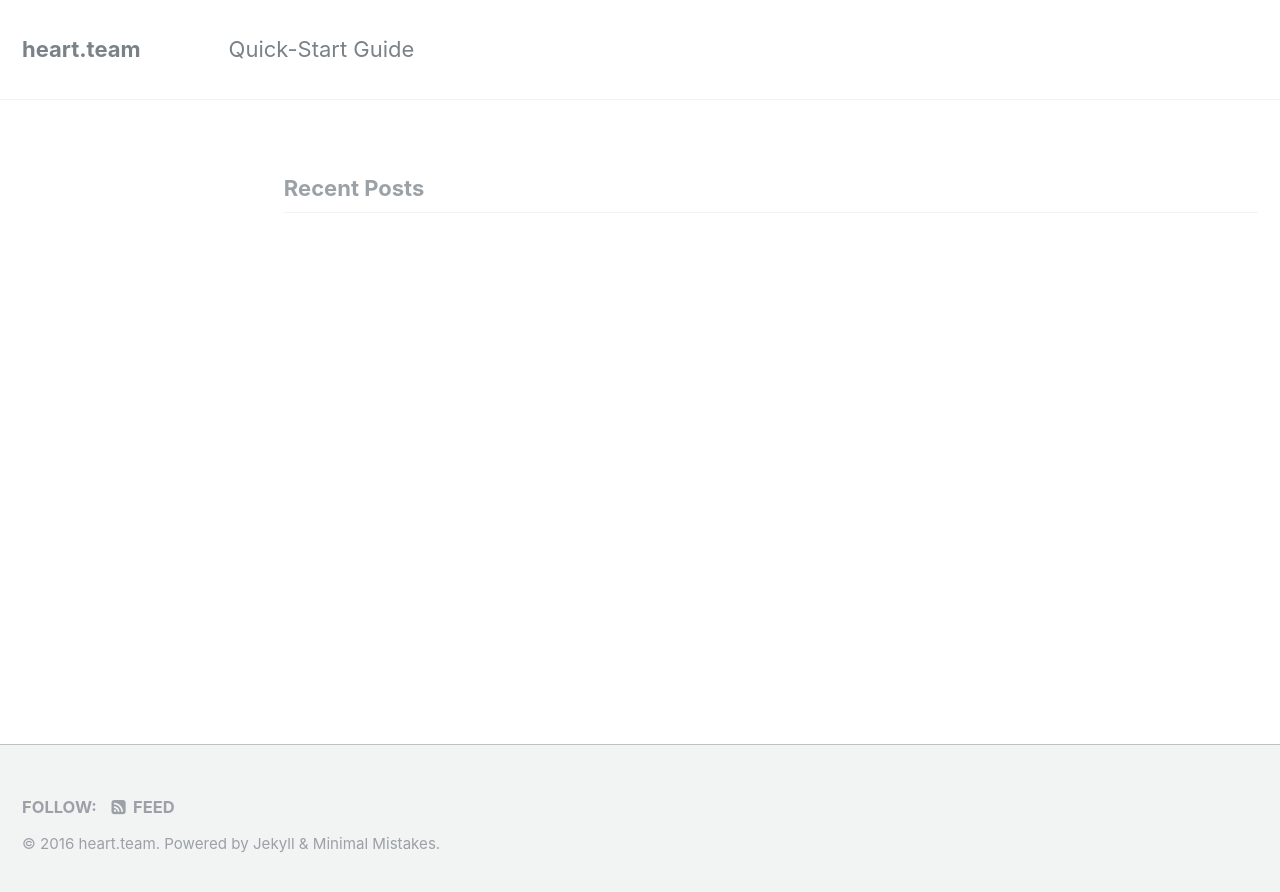
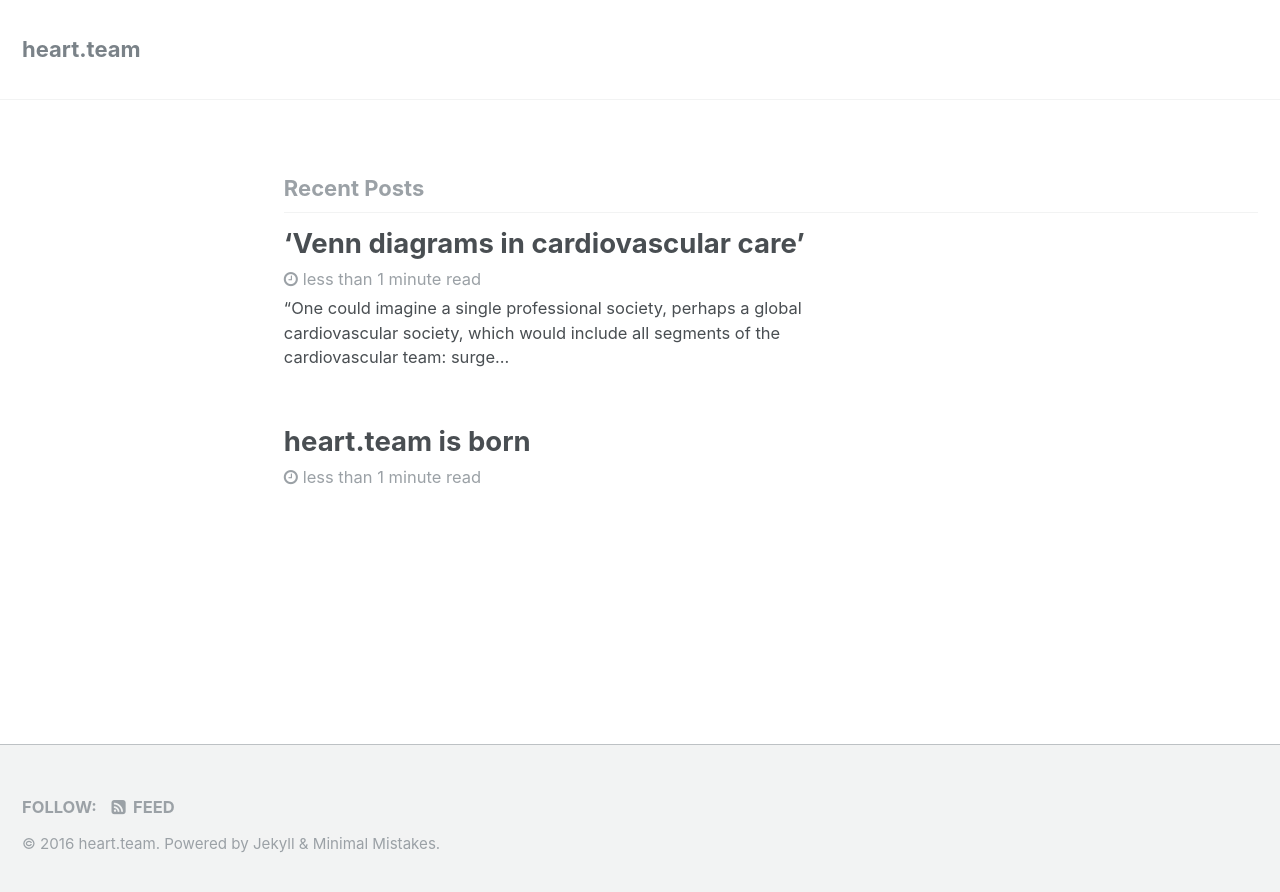
Before and after one commit to bquarant/heartteam, a Jekyll site: the page built from index.html, in a window 1280 px wide. Shown: the top 892 px of the page. Built offline with Jekyll 4.4.1, drawn with Linux system fonts in a browser that asks for light colours; the list of posts is cut into pages by our own code.

Commit message:
add first proto-post

```diff
--- a/_config.yml
+++ b/_config.yml
@@ -240,6 +240,6 @@
       layout: single
       author_profile: true
       read_time: true
-      comments: # true
+      comments: true
       share: true
       related: true
--- a/_data/navigation.yml
+++ b/_data/navigation.yml
@@ -1,7 +1,7 @@
 # main links
 main:
-  - title: "Quick-Start Guide"
-    url: https://mmistakes.github.io/minimal-mistakes/docs/quick-start-guide/
+  #- title: "Quick-Start Guide"
+  #  url: https://mmistakes.github.io/minimal-mistakes/docs/quick-start-guide/
   # - title: "About"
   #   url: https://mmistakes.github.io/minimal-mistakes/about/
   # - title: "Sample Posts"
--- /dev/null
+++ b/_posts/2016-11-06-heart-team-is-born.md
@@ -0,0 +1,6 @@
+---
+layout: single
+title:  "heart.team is born"
+date:   16-11-2016 16:40:00
+categories: meta
+---
--- /dev/null
+++ b/_posts/2016-11-06-heart-team-venn-diagrams.md
@@ -0,0 +1,10 @@
+---
+layout: single
+title:  "'Venn diagrams in cardiovascular care'"
+date:   16-11-2016 16:45:00
+categories: meta
+---
+
+"One could imagine a single professional society, perhaps a global cardiovascular society, which would include all segments of the cardiovascular team: surgeons, cardiologists, vascular radiologists, anaesthesiologists, cardiovascular nurses, educational and scientific groups and advocacy under one administrative umbrella"
+
+http://eurheartj.oxfordjournals.org/content/35/2/66
```
Also changed, not shown: docs/_posts/2010-01-07-post-modified.md (added, +14 -0 lines), 1 other file.
